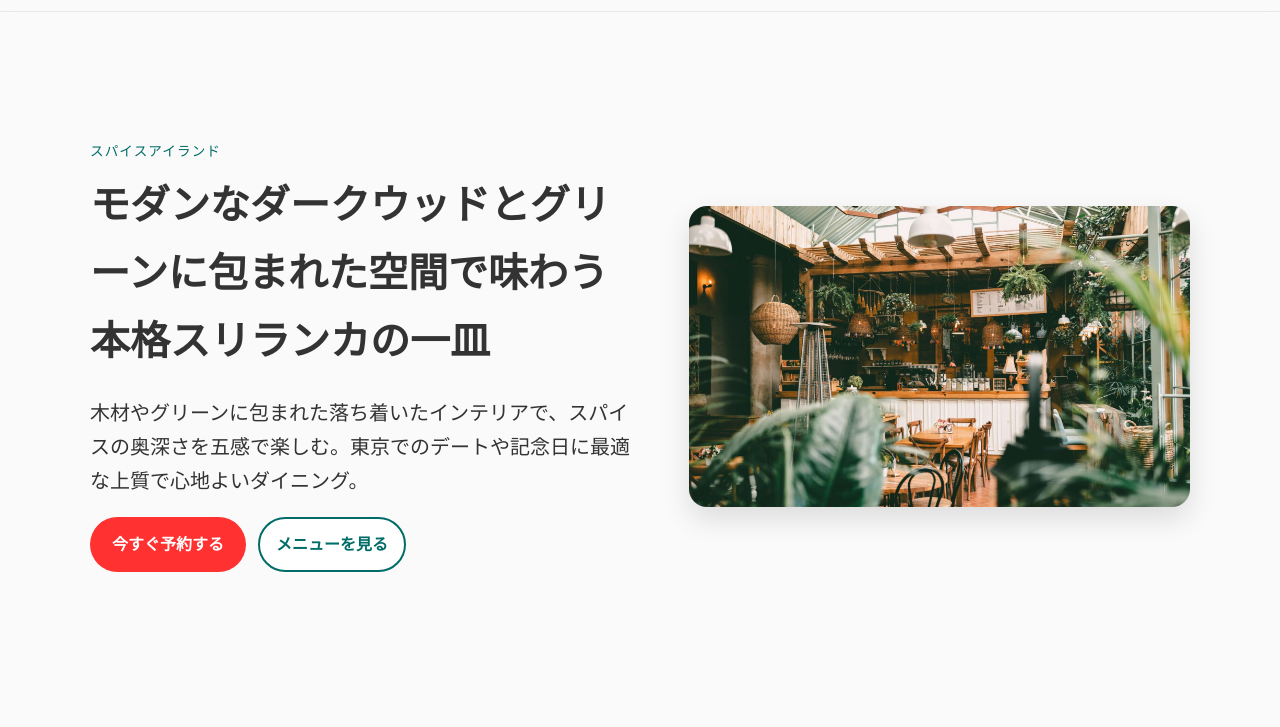
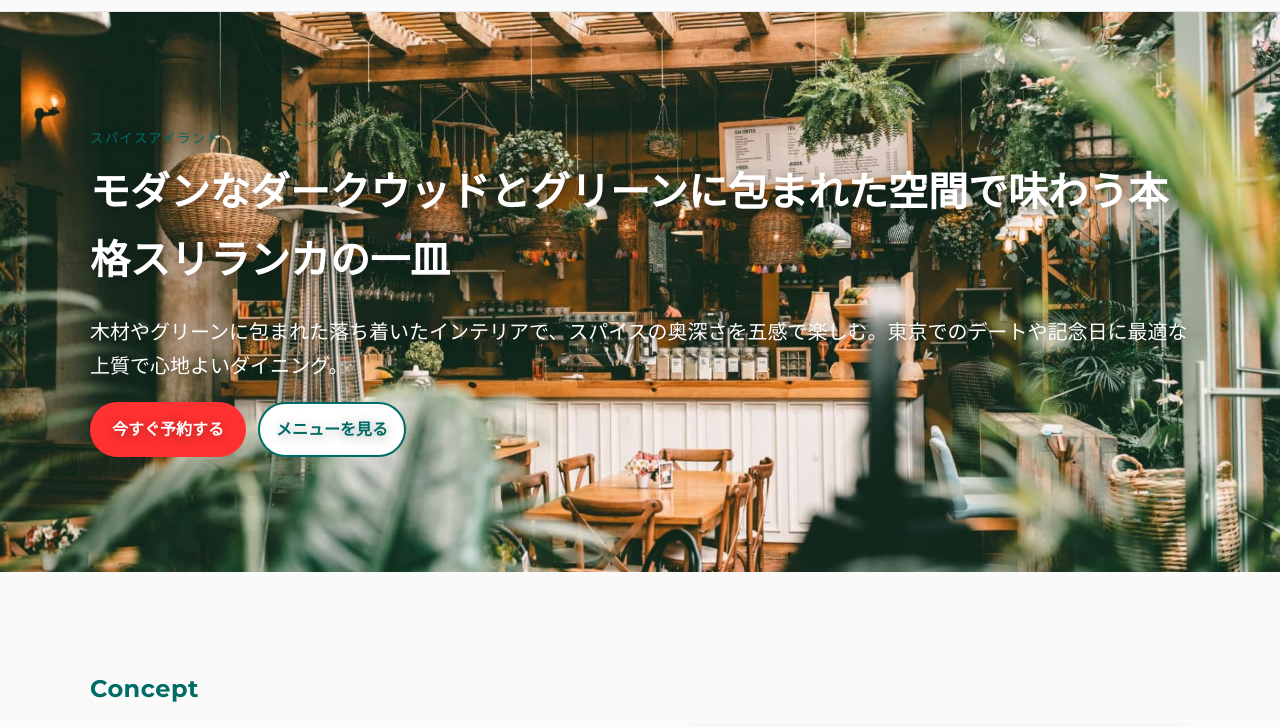
Before and after one commit to Tok9322/spice-island-lp-w, a plain HTML site: page index.html in a window 1280 px wide. Shown: the part 64-791 px from the top of the page. Drawn offline with Linux system fonts and the light colour scheme.

Commit message:
Heroサイズ変更

```diff
--- a/assets/styles.css
+++ b/assets/styles.css
@@ -20,6 +20,7 @@ body {
   color: var(--text);
   background: var(--base);
   line-height: 1.7;
+  overflow-x: hidden;
 }
 img { max-width: 100%; display: block; }
 a { color: inherit; text-decoration: none; }
@@ -30,6 +31,7 @@ a { color: inherit; text-decoration: none; }
 .h3 { font-weight: 700; font-size: 1.125rem; margin: 0 0 .25rem; }
 .body { color: var(--text); font-size: 1rem; }
 .lead { font-size: clamp(1.05rem, 1rem + .5vw, 1.25rem); color: var(--text); }
+.hero .lead { color: #ffffff; }
 .eyebrow { font-family: "Montserrat", sans-serif; letter-spacing: .08em; text-transform: uppercase; font-size: .85rem; margin: 0 0 .5rem; }
 .sub { color: var(--sub); }
 .accent { color: var(--accent); }
@@ -70,19 +72,17 @@ a { color: inherit; text-decoration: none; }
 .nav a { padding: 8px 10px; border-radius: 10px; font-weight: 500; color: var(--text); }
 .nav a:hover { background: #f1f5f9; }
 
-/* Hero */
-.hero { padding: clamp(72px, 10vw, 140px) 0 clamp(48px, 6vw, 96px); }
-.hero-inner { display: grid; gap: 28px; grid-template-columns: 1fr; }
-@media (min-width: 1000px) {
-  .hero-inner { grid-template-columns: 1.1fr 1fr; align-items: center; gap: 48px; }
-}
+/* Hero (full-bleed) */
+.hero { position: relative; padding: 0; min-height: clamp(420px, 70vh, 800px); isolation: isolate; }
+.hero-inner { position: relative; z-index: 2; display: flex; align-items: center; min-height: inherit; }
+@media (min-width: 1000px) { .hero-inner { justify-content: flex-start; } }
+.hero-copy { position: relative; z-index: 3; color: #ffffff; text-shadow: 0 2px 12px rgba(0,0,0,.35); }
 .hero-copy .hero-title { margin: .25rem 0 .5rem; font-size: clamp(1.75rem, 1.2rem + 2vw, 2.5rem); }
-.hero-visual { border-radius: 18px; overflow: hidden; box-shadow: 0 12px 28px rgba(0,0,0,.12); }
-.hero-visual img { aspect-ratio: 16 / 9; object-fit: cover; width: 100%; height: auto; }
-@media (min-width: 1000px) {
-  .hero-visual img { aspect-ratio: 5 / 3; }
-}
+.hero-visual { position: absolute; top: 0; left: 50%; transform: translateX(-50%); width: 100vw; height: 100%; border-radius: 0; overflow: hidden; box-shadow: none; z-index: 0; }
+.hero-visual img { width: 100%; height: 100%; object-fit: cover; }
 .hero-ctas { display: flex; gap: 12px; margin-top: 16px; flex-wrap: wrap; }
+/* Subtle overlay to ensure text contrast */
+.hero::after { content: ""; position: absolute; inset: 0; background: linear-gradient(180deg, rgba(0,0,0,.35) 0%, rgba(0,0,0,.18) 40%, rgba(0,0,0,.35) 100%); pointer-events: none; z-index: 1; }
 
 /* Buttons */
 .btn { display: inline-flex; align-items: center; justify-content: center; gap: 8px;
```
